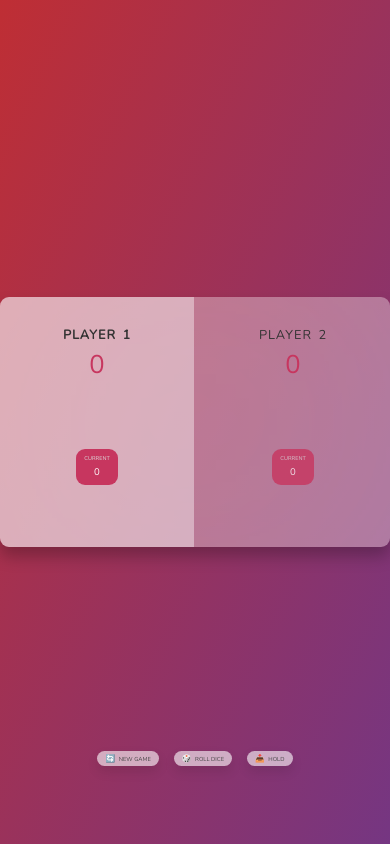
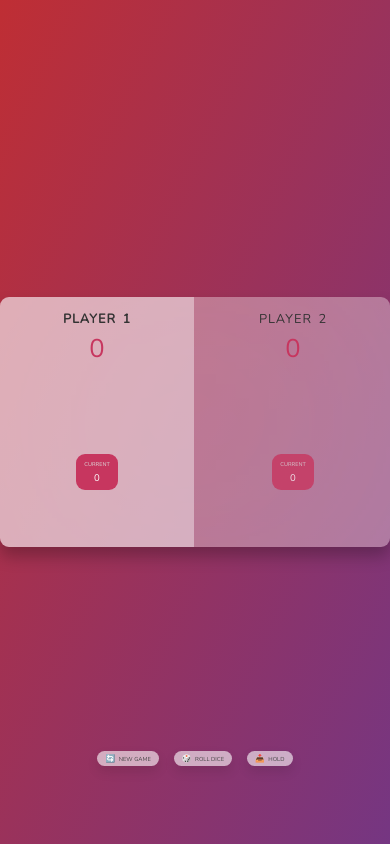
Before and after one commit to DianaHeng/Dice_Game, a plain HTML site: page index.html in a window 390 px wide. Drawn offline with nearby package versions, Linux system fonts and the light colour scheme.

Commit message:
Update responsiveness

```diff
--- a/style.css
+++ b/style.css
@@ -224,6 +224,9 @@ main {
   html {
     font-size: 20%;
   }
+  main{
+    margin: 15px;
+  }
   .main-container {
     box-sizing: border-box;
     width: 100%;
@@ -231,6 +234,11 @@ main {
     overflow: hidden;
     column-gap: 2px;
   }
+
+  .player {
+    padding: 4rem;
+  }
+
   .buttons {
     font-size: 10%;
     row-gap: 2px;
```
